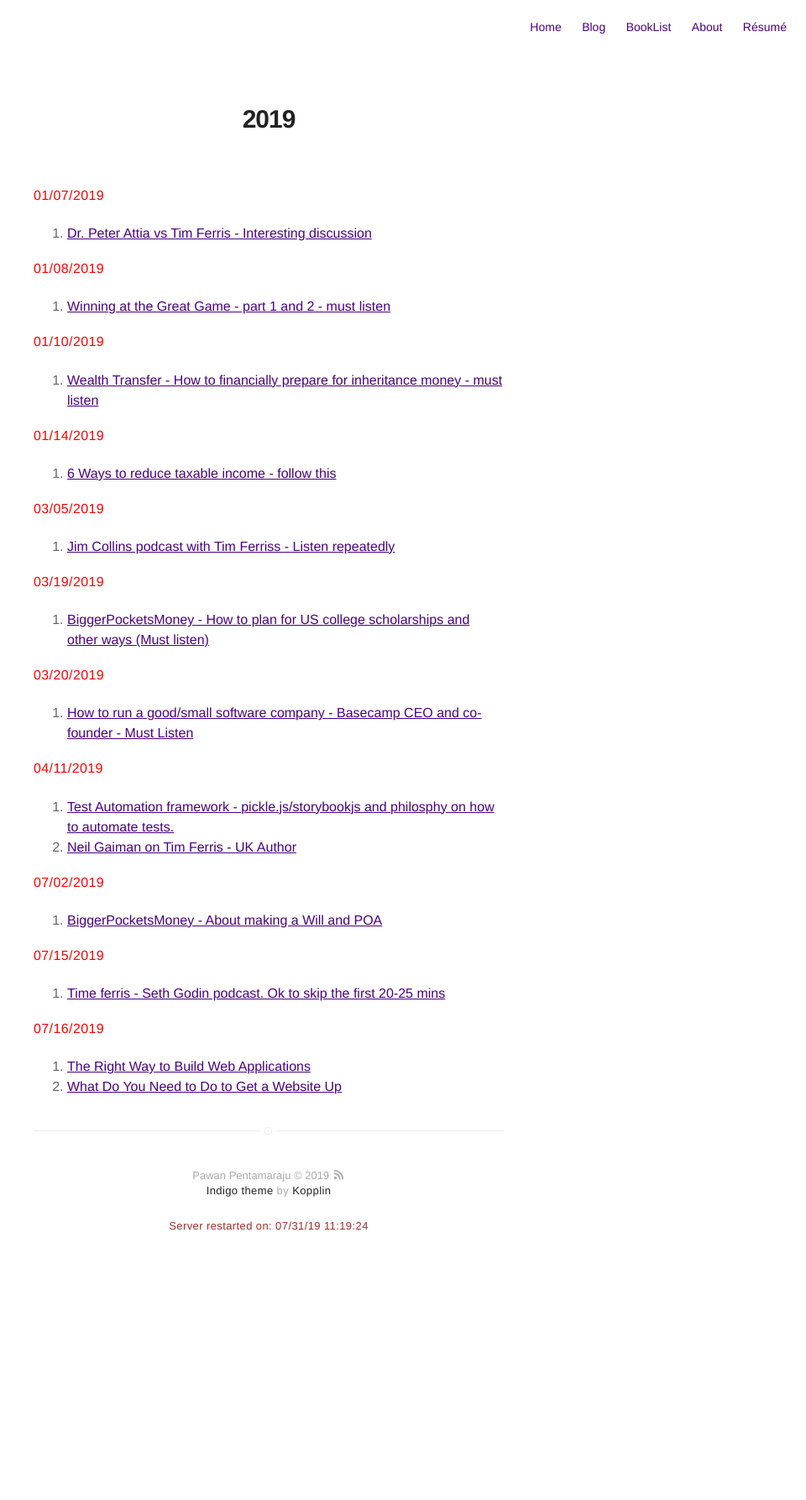
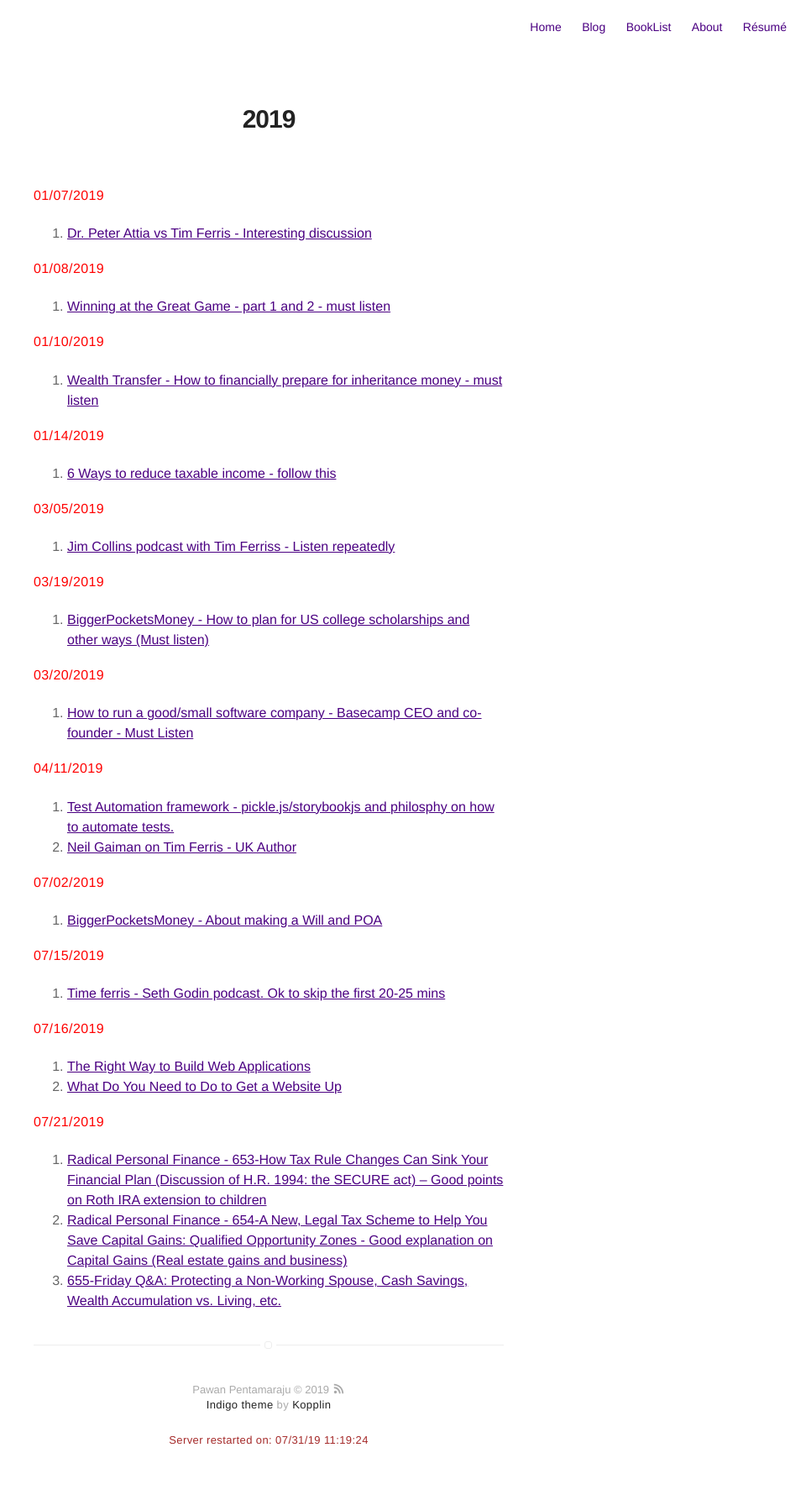
Before and after one commit to pawanpe/pawanpe.github.io, a Jekyll site: the page built from booklist/2019/articlesandvideos.markdown, in a window 1280 px wide. Shown: the whole page at 84% size, without its empty margins (320-1280 px from the left). Built offline with Jekyll 4.4.1, drawn with Linux system fonts in a browser that asks for light colours; before the commit the page ends 1531 px from its top, so only the background shows below that.

Commit message:
Update blogs link for 7/21/2019

```diff
--- a/booklist/2019/articlesandvideos.markdown
+++ b/booklist/2019/articlesandvideos.markdown
@@ -50,3 +50,9 @@ layout: page
 
 1. [The Right Way to Build Web Applications](https://devchat.tv/js-jabber/002-jsj-the-right-way-to-build-web-applications/)
 2. [What Do You Need to Do to Get a Website Up](https://devchat.tv/js-jabber/jsj-373-what-do-you-need-to-do-to-get-a-website-up/)
+
+<b style="color: red">07/21/2019</b>
+
+1. [Radical Personal Finance - 653-How Tax Rule Changes Can Sink Your Financial Plan (Discussion of H.R. 1994: the SECURE act) -- Good points on Roth IRA extension to children](https://podcasts.google.com/?feed=aHR0cDovL3JhZGljYWxwZXJzb25hbGZpbmFuY2UubGlic3luLmNvbS9yc3M%3D&episode=MzExNzEzNTJjYzE2NDZlZGI1ZDZkNmYyYzE0NDRkNzk%3D)
+2. [Radical Personal Finance - 654-A New, Legal Tax Scheme to Help You Save Capital Gains: Qualified Opportunity Zones - Good explanation on Capital Gains (Real estate gains and business)]( https://podcasts.google.com/?feed=aHR0cDovL3JhZGljYWxwZXJzb25hbGZpbmFuY2UubGlic3luLmNvbS9yc3M%3D&episode=NzYyYmMwYjdiMDBkNDRlZWFkMDFlY2VjMDMzZTUyYWM%3D)
+3. [655-Friday Q&A: Protecting a Non-Working Spouse, Cash Savings, Wealth Accumulation vs. Living, etc.]( https://podcasts.google.com/?feed=aHR0cDovL3JhZGljYWxwZXJzb25hbGZpbmFuY2UubGlic3luLmNvbS9yc3M%3D&episode=MTU3MTVlZWJlYjc4NDZlNDhmMmRiMGRmODE5OWQ4Mzk%3D)
```
